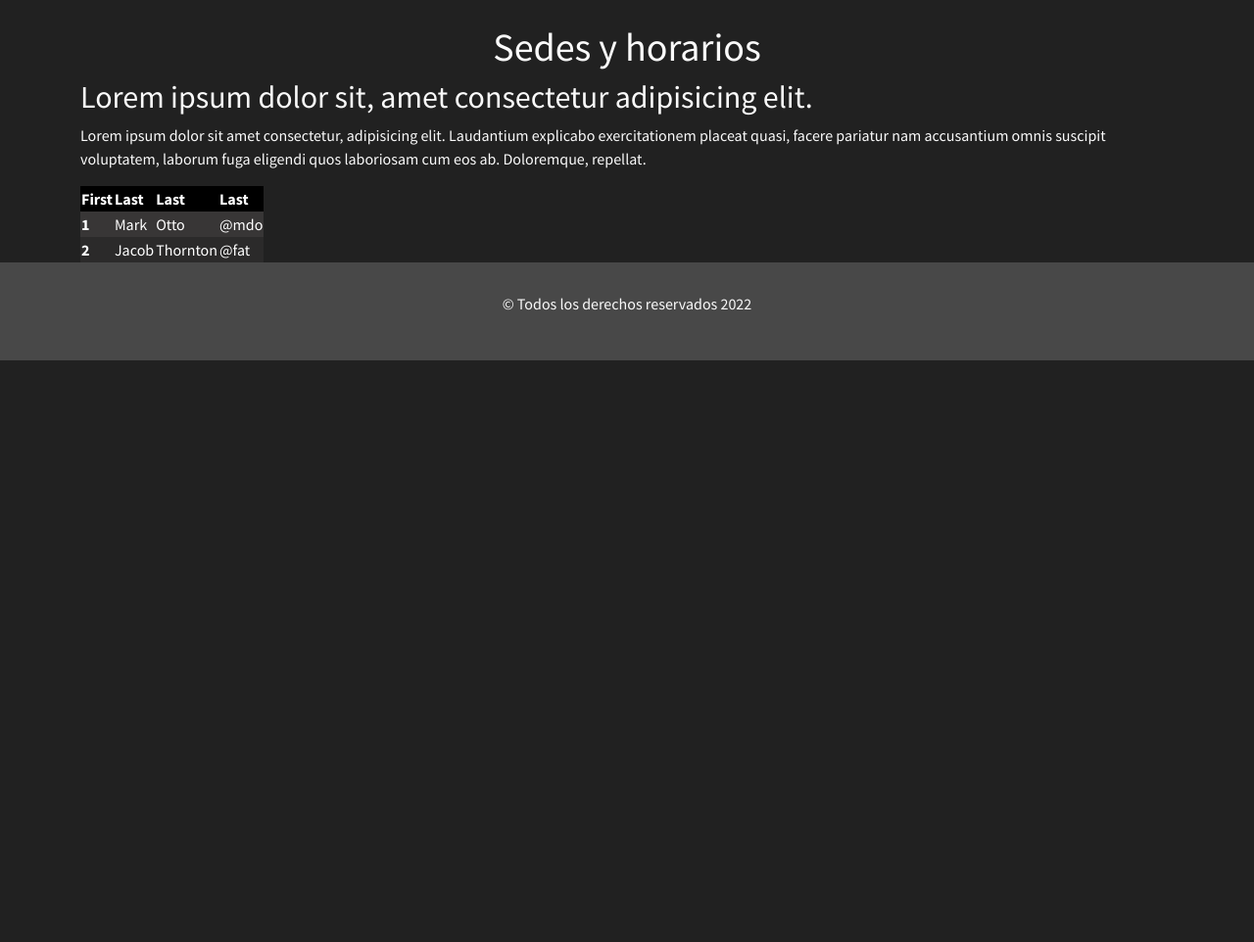
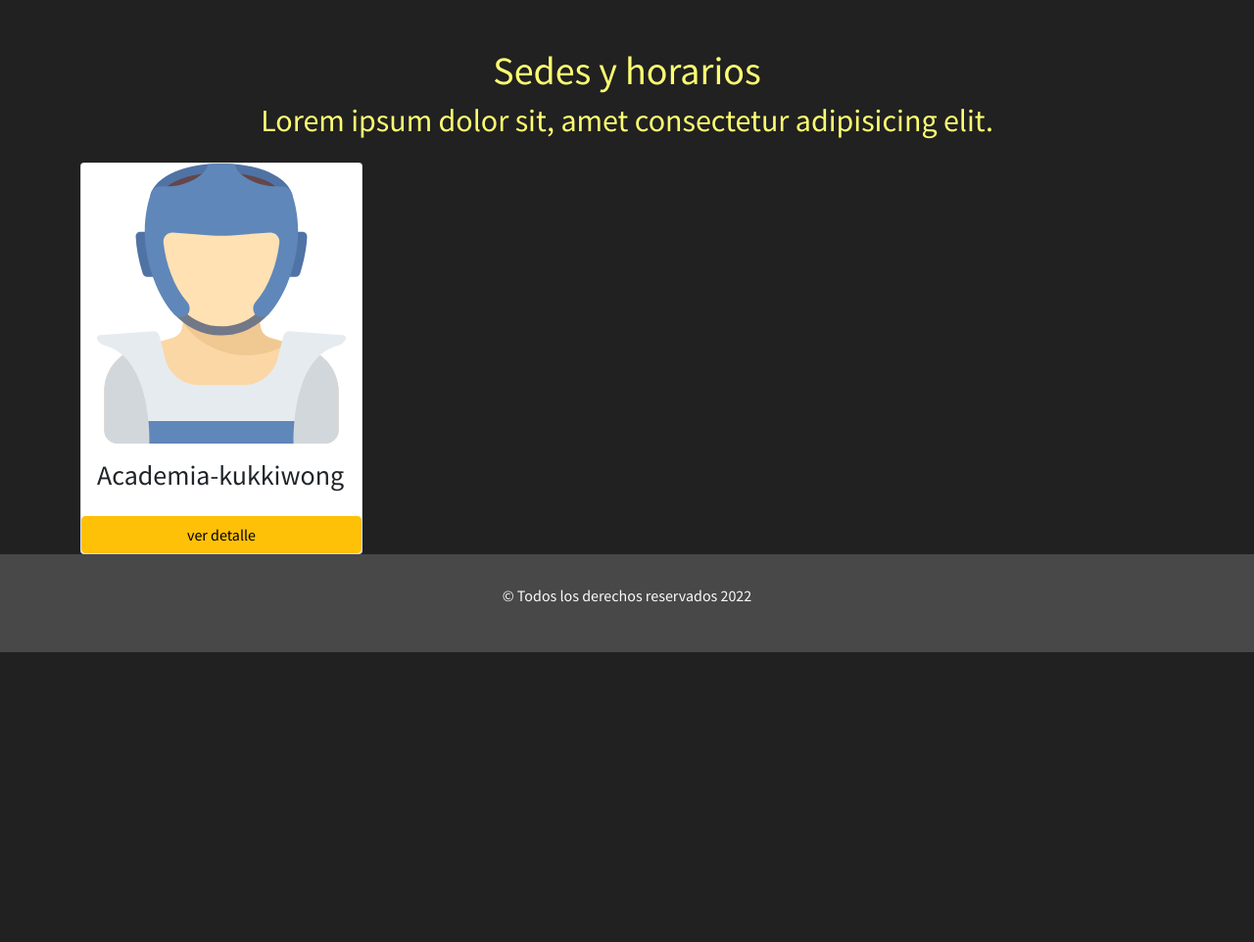
Before and after one commit to infosergio2020/Laplatatkd, a Flask app: page /sedesHorarios in a window 1280 px wide. Shown: the part 116-1078 px from the top of the page at 98% size. Run offline with Flask 2, Linux system fonts and the light colour scheme; some libraries are stand-ins or nearby versions.

Commit message:
card para academia profesor y horarios

```diff
--- a/modules/mock_data.py
+++ b/modules/mock_data.py
@@ -30,12 +30,7 @@ contacto={
 
 sedesHorarios={
     "dato":{
-            "texto":'img/section3/cuaderno-graciela/hoja1.webp',
-            "titulo":'https://www.youtube.com/watch?v=Xz1asENSdr4',
-            "subtitulo":'https://www.youtube.com/watch?v=Xz1asENSdr4',
-            "imagen":'https://www.youtube.com/watch?v=Xz1asENSdr4',
-            "lugar":'https://www.youtube.com/watch?v=Xz1asENSdr4',
-            "hora":'https://www.youtube.com/watch?v=Xz1asENSdr4',
+
     },
 }
 
@@ -58,3 +53,13 @@ botones_navbar = [
     },
 
 ]
+
+fechas = [
+    {"dia":"miércoles","horario":"16:00–22:00","modalidad":"infantil", "instructor":"maestro xyanling" },
+    {"dia":"jueves","horario":"16:00–22:00","modalidad":"infantil", "instructor":"maestro xyanling" },
+    {"dia":"viernes","horario":"18:00–22:00","modalidad":"infantil", "instructor":"maestro xyanling" },
+    {"dia":"sabado","horario":"cerrado","modalidad":"infantil", "instructor":"maestro xyanling" },
+    {"dia":"domingo","horario":"cerrado","modalidad":"infantil", "instructor":"maestro xyanling" },
+    {"dia":"lunes","horario":"16:00–22:00","modalidad":"infantil", "instructor":"maestro xyanling" },
+    {"dia":"martes","horario":"18:00–22:00","modalidad":"infantil", "instructor":"maestro xyanling" },
+    ]
--- a/modules/renderizado.py
+++ b/modules/renderizado.py
@@ -1,5 +1,5 @@
 from flask import render_template,request
-from .mock_data import quienesSomos, membership, contacto, sedesHorarios, botones_navbar
+from .mock_data import quienesSomos, membership, contacto, sedesHorarios, botones_navbar,fechas
 
 class CustomRouter:
     # index
@@ -18,4 +18,4 @@ class CustomRouter:
         return render_template('contacto.html', links = botones_navbar)
 
     def render_sedesHorarios(self):
-        return render_template('sedesHorarios.html', links = botones_navbar)
+        return render_template('sedesHorarios.html', links = botones_navbar, horarios_sede = fechas)
--- a/static/css/index.css
+++ b/static/css/index.css
@@ -45,6 +45,13 @@
   background-color: var(--optional-white);
 }
 
+.txt-color-sl{
+  color: var(--secondary-light);
+}
+
+.txt-color-sd{
+  color: var(--secondary-dark);
+}
 
 
 /* utils end */
@@ -113,3 +120,26 @@ body{
     transform: translateY(calc(-1 * 130px));
   }
 }
+
+/* banner */
+
+.banner{
+  position: absolute;
+  left: 0;
+  top: 100%;
+
+  width: 100%;
+  height: 100%;
+
+  background-color: #c8b700c4;
+  transition: all .3s ease-in-out;
+}
+
+.banner--active{
+  top: 0 !important;
+}
+
+.pos-relative{
+  position: relative;
+  overflow: hidden;
+}
--- a/static/js/index.js
+++ b/static/js/index.js
@@ -25,3 +25,11 @@ new simpleParallax(image, {
 //     var elems = document.querySelectorAll('.parallax');
 //     var instances = M.Parallax.init(elems, options);
 // });
+
+document.querySelector("#ver-detalle-1").addEventListener("click",()=>{
+    document.querySelector("#banner-1").classList.toggle('banner--active');
+});
+
+document.querySelector("#btn-banner-1").addEventListener("click",()=>{
+    document.querySelector("#banner-1").classList.toggle('banner--active');
+});
--- a/templates/sedesHorarios.html
+++ b/templates/sedesHorarios.html
@@ -2,38 +2,77 @@
 {% block body %}
 
 <div id="sedes" class="container-md">
-  <div class="text-center"><h1>Sedes y horarios</h1></div>
+  <div class="text-center txt-color-sl my-4">
+    <h1>Sedes y horarios</h1>
     <h2>Lorem ipsum dolor sit, amet consectetur adipisicing elit.</h2>
-    <p>
-        Lorem ipsum dolor sit amet consectetur, adipisicing elit. Laudantium explicabo exercitationem placeat quasi, facere pariatur nam accusantium omnis suscipit voluptatem, laborum fuga eligendi quos laboriosam cum eos ab. Doloremque, repellat.
-    </p>
+  </div>
+
 </div>
 <div class="container-md">
-    <table class="table-dark center">
 
-        <thead>
-          <tr style="background-color: #000000">
-            <th scope="col">First</th>
-            <th scope="col">Last</th>
-            <th scope="col">Last</th>
-            <th scope="col">Last</th>
+<!--
+  <div class="row">
+    <div class="col txt-color-sl">
+      <img width="90%" src="https://scontent.faep9-2.fna.fbcdn.net/v/t1.6435-9/51749983_2253074108047056_2326203529313648640_n.jpg?_nc_cat=110&ccb=1-5&_nc_sid=e3f864&_nc_ohc=5jbwqmagfgYAX_mOfa6&_nc_oc=AQl9rbyofOOifaq-9Ggs1jBzw49o5ll1W4OJR5X9I8opNkXz5sJMeRa6bSCBzb6wUWc&_nc_ht=scontent.faep9-2.fna&oh=00_AT8tUhWDPAdiiR4FHaQozuRcnH0IsDhXDeEFzPEcZbGsOQ&oe=6284758B" class="rounded mx-auto d-block" alt="...">
+      <small>La plata</small>
+    </div>
+    <div class="col txt-color-sl">
+      <h3 class="txt-color-sd">Academia Kukkiwon</h3>
+      <p>
+        Centro de práctica y formación de la Asociación de Taekwondo de La Plata
+      </p>
+      <h4 class="txt-color-sd">Ubicacion:</h4>
+      <p>
+        Calle 25 Nro 1226 e/57 y 58, 1900 La Plata
+      </p>
 
-          </tr>
-        </thead>
-        <tbody>
-          <tr style="background-color: #383636">
-            <th scope="row">1</th>
-            <td>Mark</td>
-            <td>Otto</td>
-            <td>@mdo</td>
-          </tr>
-          <tr style="background-color: #2b2a2a">
-            <th scope="row">2</th>
-            <td>Jacob</td>
-            <td>Thornton</td>
-            <td>@fat</td>
-          </tr>
-        </tbody>
-      </table>
+    </div>
+  </div>
+
+  <div class="row">
+    <p>Horario de sede:</p>
+
+    <table class="table table-dark table-striped">
+      <tr>
+        <th>Día</th>
+        <th>Horario</th>
+        <th>Modalidad</th>
+        <th>Instructor</th>
+      </tr>
+      {% for horario in horarios_sede %}
+      <tr>
+        <td >{{horario.dia}}</td>
+        <td >{{horario.horario}}</td>
+        <td >{{horario.modalidad}}</td>
+        <td >{{horario.instructor}}</td>
+      </tr>
+      {% endfor %}
+    </table>
+  </div>
+ -->
+
+
+ <div class="row">
+   <div class="col">
+    <div class="card pos-relative" style="width: 18rem;">
+      <img src="{{url_for('static', filename = './img/taekwondo-svgrepo-com.svg')}}" class="card-img-top" alt="...">
+      <div class="card-body text-dark">
+        <h3>Academia-kukkiwong</h3>
+      </div>
+      <div id="banner-1" class="banner">
+        <div class="row my-5 text-center text-dark">
+          <p class="fs-5"><span class="text-uppercase fw-bold"> nombre:</span> Pepe</p>
+          <p class="fs-5"><span class="text-uppercase fw-bold"> horario: </span> 6hs-22hs </p>
+          <p class="fs-5"><span class="text-uppercase fw-bold"> modalidad: </span> infantil</p>
+          <button id="btn-banner-1" class="btn btn-warning text-uppercase fw-bold"> cerrar </button>
+        </div>
+      </div>
+      <button id="ver-detalle-1" class="btn btn-warning"> ver detalle </button>
+    </div>
+   </div>
+ </div>
+
+
+
 </div>
 {% endblock %}
```
Also changed, not shown: static/img/taekwondo-svgrepo-com.svg (added).
